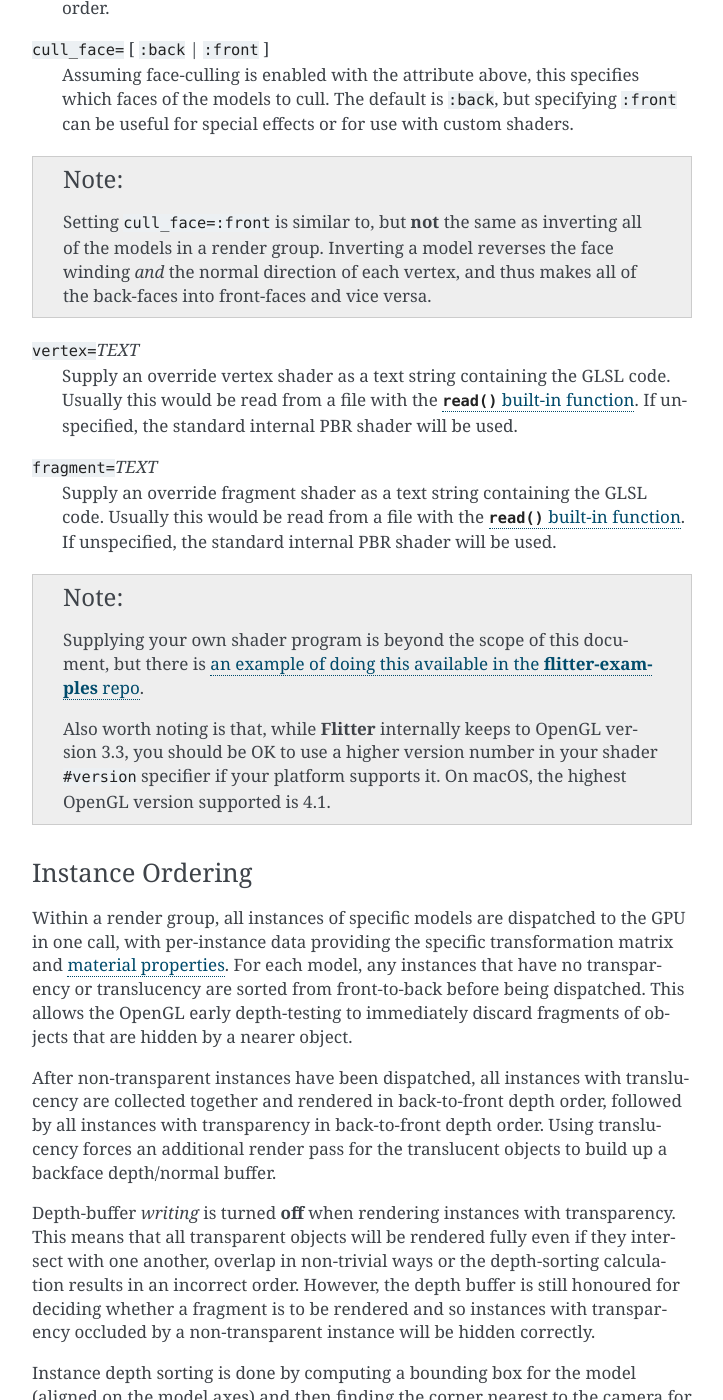
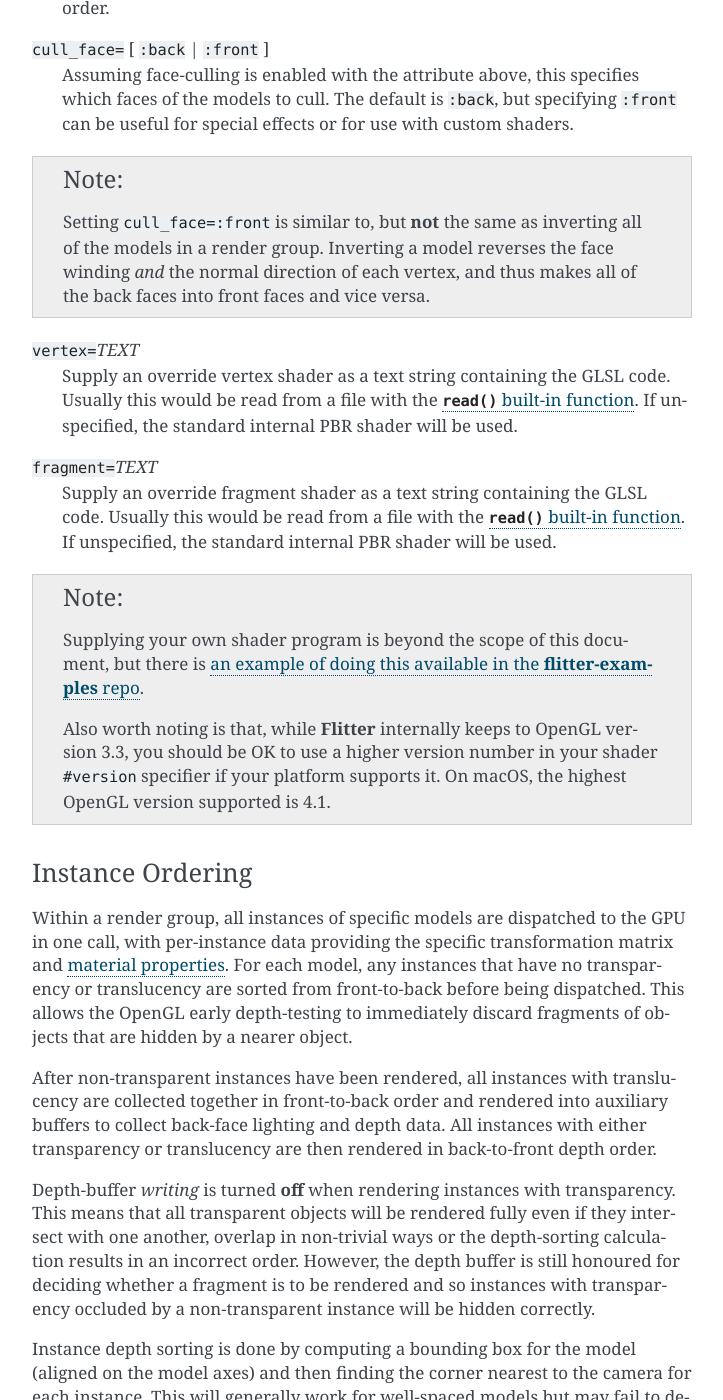
Before and after one commit to jonathanhogg/flitter, a Sphinx documentation site: the page built from docs/canvas3d.md, in a window 1280 px wide and 1400 px high, scrolled down 3500 px. Shown: the whole window, without its empty margins (388-1111 px from the left). Built offline with Sphinx 7.4.7, drawn with Linux system fonts in a browser that asks for light colours; some of the changed text lies outside the part shown.

Commit message:
Render translucent objects in transparency pass
It is more visually correct - and just simpler - to render translucent
objects at the same time as transparent objects.

```diff
--- a/docs/canvas3d.md
+++ b/docs/canvas3d.md
@@ -161,8 +161,8 @@
 :::{note}
 Setting `cull_face=:front` is similar to, but **not** the same as inverting all
 of the models in a render group. Inverting a model reverses the face winding
-*and* the normal direction of each vertex, and thus makes all of the back-faces
-into front-faces and vice versa.
+*and* the normal direction of each vertex, and thus makes all of the back faces
+into front faces and vice versa.
 :::
 
 `vertex=`*TEXT*
@@ -197,11 +197,11 @@
 being dispatched. This allows the OpenGL early depth-testing to immediately
 discard fragments of objects that are hidden by a nearer object.
 
-After non-transparent instances have been dispatched, all instances with
-translucency are collected together and rendered in back-to-front
-depth order, followed by all instances with transparency in back-to-front
-depth order. Using translucency forces an additional render pass for the
-translucent objects to build up a backface depth/normal buffer.
+After non-transparent instances have been rendered, all instances with
+translucency are collected together in front-to-back order and rendered into
+auxiliary buffers to collect back-face lighting and depth data. All instances
+with either transparency or translucency are then rendered in back-to-front
+depth order.
 
 Depth-buffer *writing* is turned **off** when rendering instances with
 transparency. This means that all transparent objects will be rendered fully
@@ -566,7 +566,7 @@
 
 `translucency=` *TRANSLUCENCY*
 : Specifies how translucent this material is as a distance (in the world
-coordinate system) over which half of the light falling on the backfaces of the
+coordinate system) over which half of the light falling on the back faces of the
 object will pass through it. The default is `0`, meaning no translucency. At low
 levels of translucency, light will be scattered and will glow through the
 edges/thin-parts of objects. At higher levels of translucency light will be
```
Also changed, not shown: 1 other file.
